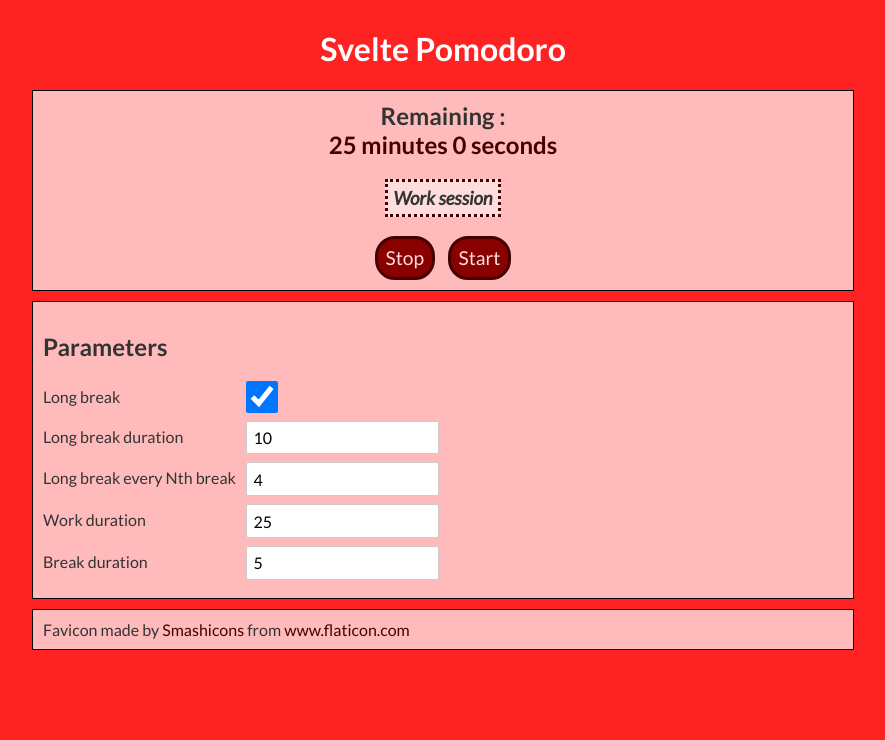
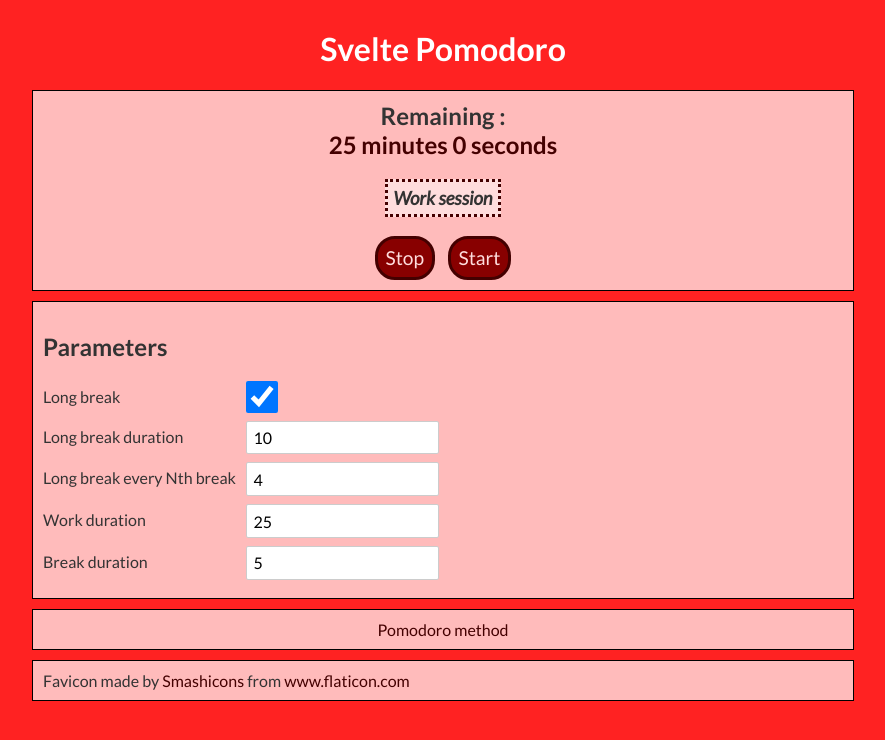
Before and after one commit to Nilmanduil/SveltePomodoro, a Svelte app: page / in a window 1280 px wide. Shown: the top 740 px of the page, without its empty margins (197-1082 px from the left). Built offline with nearby package versions, Linux system fonts and the light colour scheme; no server answers.

Commit message:
Link to Pomodoro Wikipedia page

```diff
--- a/src/App.svelte
+++ b/src/App.svelte
@@ -53,7 +53,7 @@
 		text-align: center;
 	}
 
-	.mention a {
+	a {
 		color: #400;
 	}
 </style>
@@ -65,5 +65,7 @@
 <div class="parameters">
 	<ParametersForm />
 </div>
-
+<div class="mention" style="text-align: center">
+	<a href="https://en.wikipedia.org/wiki/Pomodoro_Technique" title="Wikipedia definition of Pomodoro">Pomodoro method</a>
+</div>
 <div class="mention">Favicon made by <a href="https://www.flaticon.com/authors/smashicons" title="Smashicons">Smashicons</a> from <a href="https://www.flaticon.com/" title="Flaticon">www.flaticon.com</a></div>
```
